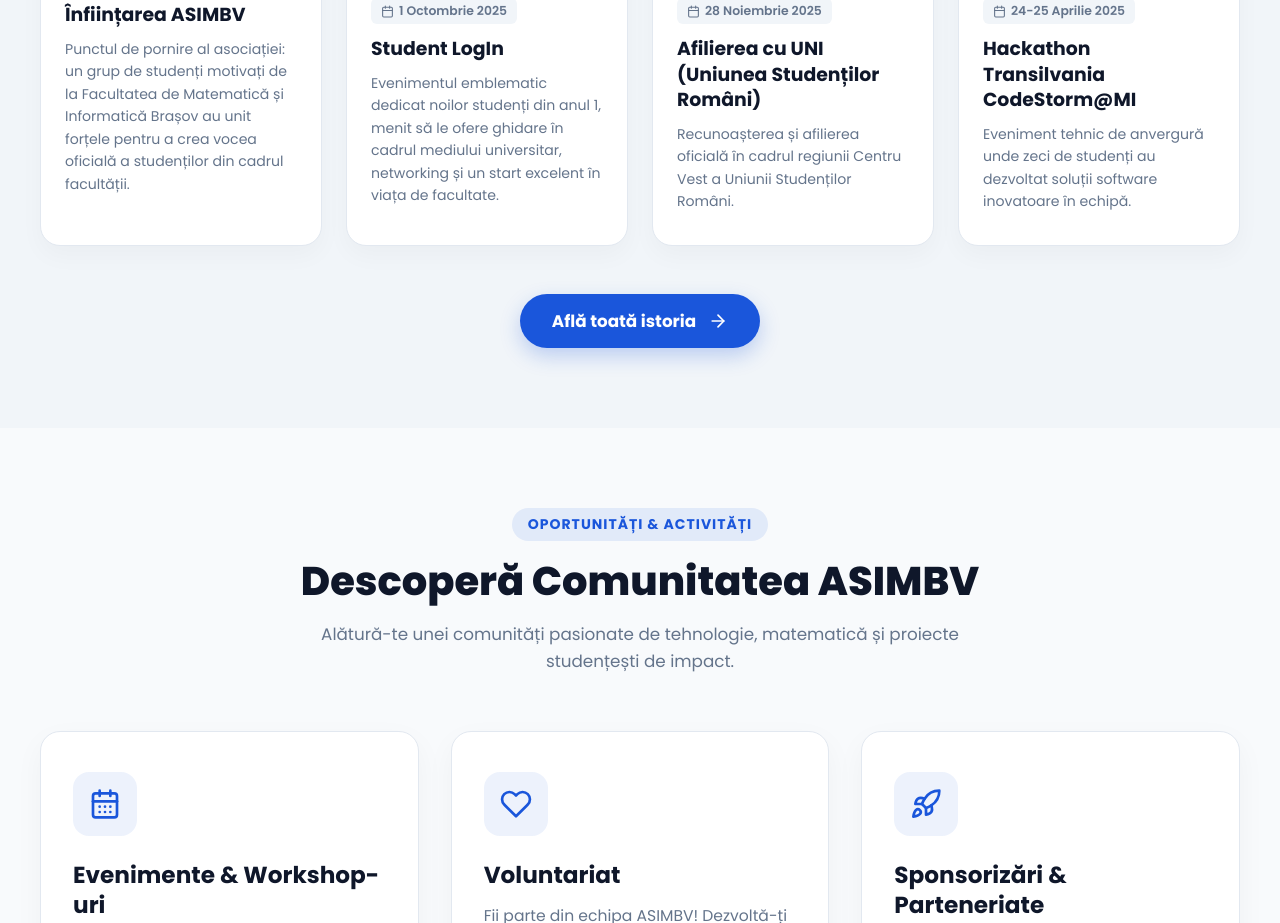
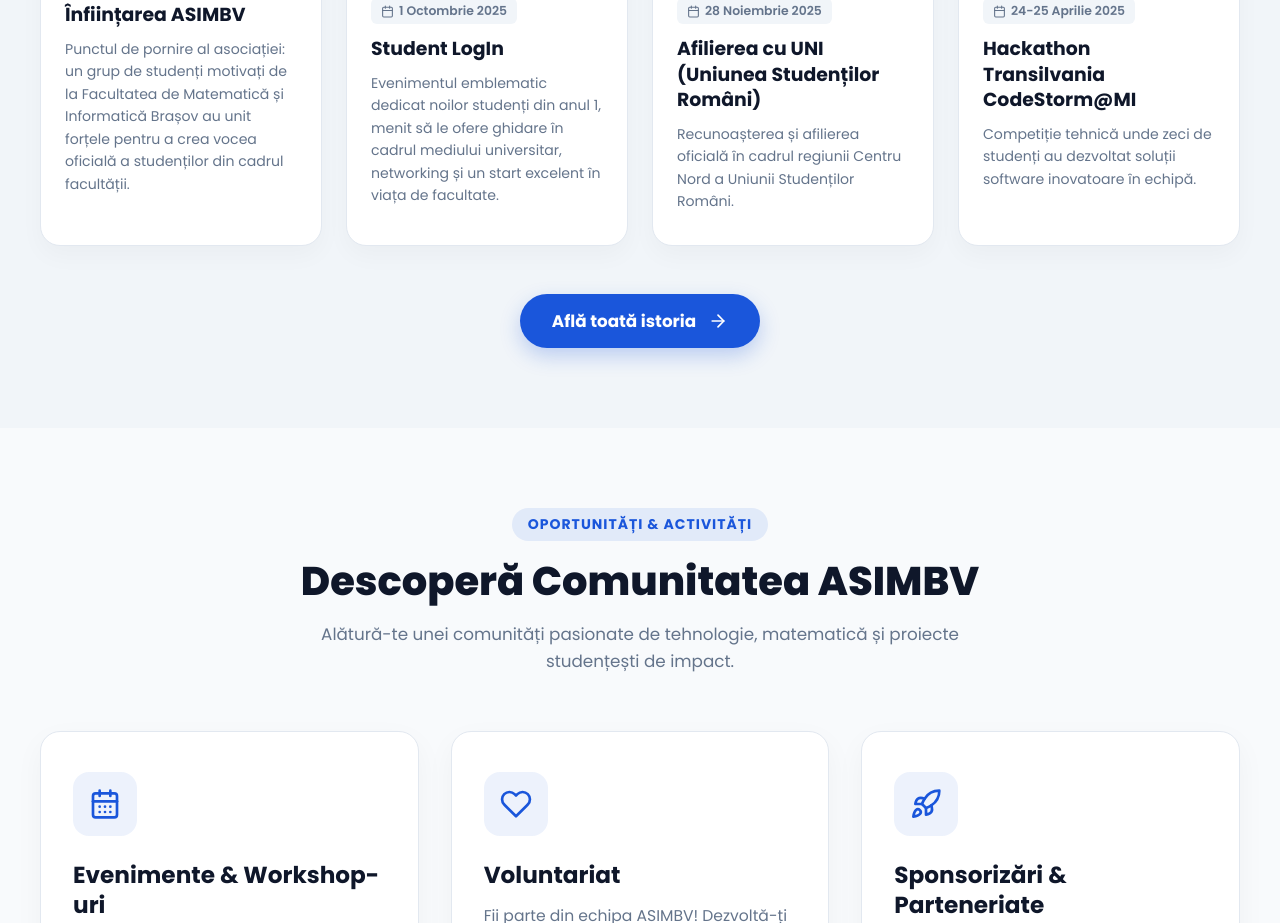
Before and after one commit to AnaMariaVoineag/website-asimbv, a React (Vite) app in the folder frontend/: page / in a window 1280 px wide. Shown: the part 2160-3083 px from the top of the page. Built offline with nearby package versions, Linux system fonts and the light colour scheme.

Commit message:
modified descriptions

```diff
--- a/frontend/src/PastEventsSection.jsx
+++ b/frontend/src/PastEventsSection.jsx
@@ -34,7 +34,7 @@
     badge: 'Parteneriat Oficial',
     date: '28 Noiembrie 2025',
     title: 'Afilierea cu UNI (Uniunea Studenților Români)',
-    description: 'Recunoașterea și afilierea oficială în cadrul regiunii Centru Vest a Uniunii Studenților Români.',
+    description: 'Recunoașterea și afilierea oficială în cadrul regiunii Centru Nord a Uniunii Studenților Români.',
     icon: (
       <svg className="milestone-icon" viewBox="0 0 24 24" fill="none" stroke="currentColor" strokeWidth="2" strokeLinecap="round" strokeLinejoin="round">
         <path d="M12 2L2 7l10 5 10-5-10-5zM2 17l10 5 10-5M2 12l10 5 10-5"></path>
@@ -46,7 +46,7 @@
     badge: 'Competiție & Inovație',
     date: '24-25 Aprilie 2025',
     title: 'Hackathon Transilvania CodeStorm@MI',
-    description: 'Eveniment tehnic de anvergură unde zeci de studenți au dezvoltat soluții software inovatoare în echipă.',
+    description: 'Competiție tehnică unde zeci de studenți au dezvoltat soluții software inovatoare în echipă.',
     icon: (
       <svg className="milestone-icon" viewBox="0 0 24 24" fill="none" stroke="currentColor" strokeWidth="2" strokeLinecap="round" strokeLinejoin="round">
         <polygon points="12 2 15.09 8.26 22 9.27 17 14.14 18.18 21.02 12 17.77 5.82 21.02 7 14.14 2 9.27 8.91 8.26 12 2"></polygon>
```
